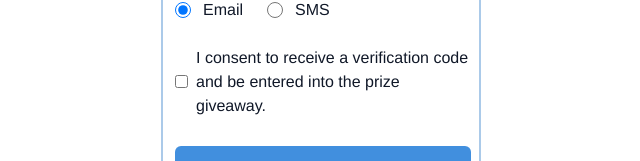
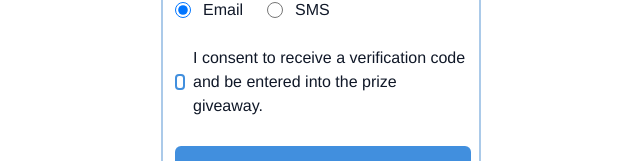
Before and after one commit to hcchav/prize-registration-system, a Next.js app: page / in a window 1280 px wide. Shown: the part 975-1136 px from the top of the page, without its empty margins (319-959 px from the left). Built offline with nearby package versions, Linux system fonts and the light colour scheme.

Commit message:
added checkbox dropdown styling

```diff
--- a/src/app/globals.css
+++ b/src/app/globals.css
@@ -36,6 +36,59 @@
   --brand-lightblue-700: #006b89;
   --brand-lightblue-800: #00455c;
   --brand-lightblue-900: #001f2f;
+  --brand-lightblue-1000: #418FDE;
+
+  /* Custom Checkbox Styles */
+  --checkbox-color: var(--brand-lightblue-1000);
+  --checkbox-hover: var(--brand-lightblue-500);
+  --checkbox-checked-bg: var(--brand-lightblue-1000);
+  --checkbox-checked-color: white;
+
+  /* Custom Checkbox Styling */
+  input[type="checkbox"] {
+    /* Remove default styles */
+    -webkit-appearance: none;
+    -moz-appearance: none;
+    appearance: none;
+    /* Create custom checkbox */
+    width: 1rem;
+    height: 1rem;
+    border: 2px solid var(--checkbox-color);
+    border-radius: 0.25rem;
+    margin-right: 0.5rem;
+    position: relative;
+    cursor: pointer;
+    vertical-align: middle;
+  }
+
+  /* Checked state */
+  input[type="checkbox"]:checked {
+    background-color: var(--checkbox-checked-bg);
+    border-color: var(--checkbox-checked-bg);
+  }
+
+  /* Checkmark */
+  input[type="checkbox"]:checked::before {
+    content: "✓";
+    position: absolute;
+    color: var(--checkbox-checked-color);
+    font-size: 0.75rem;
+    font-weight: bold;
+    left: 50%;
+    top: 50%;
+    transform: translate(-50%, -50%);
+  }
+
+  /* Hover state */
+  input[type="checkbox"]:not(:disabled):hover {
+    border-color: var(--checkbox-hover);
+  }
+
+  /* Focus state */
+  input[type="checkbox"]:focus {
+    outline: none;
+    box-shadow: 0 0 0 3px rgba(65, 143, 222, 0.3);
+  }
 
   /* Brand Red */
   --brand-red-50:  #fde8e7;
--- a/src/components/CheckboxDropdown.tsx
+++ b/src/components/CheckboxDropdown.tsx
@@ -83,7 +83,7 @@ export default function CheckboxDropdown({
                 checked={selectedValues.includes(option.value)}
                 onChange={() => {}} // Keep this to satisfy React
                 onClick={(e) => toggleOption(option.value, e)}
-                className="h-4 w-4 text-[#418FDE] border-gray-300 rounded focus:ring-[#418FDE] mr-2 cursor-pointer"
+                className="mr-2"
               />
               <label
                 htmlFor={`checkbox-${option.value}`}
```
